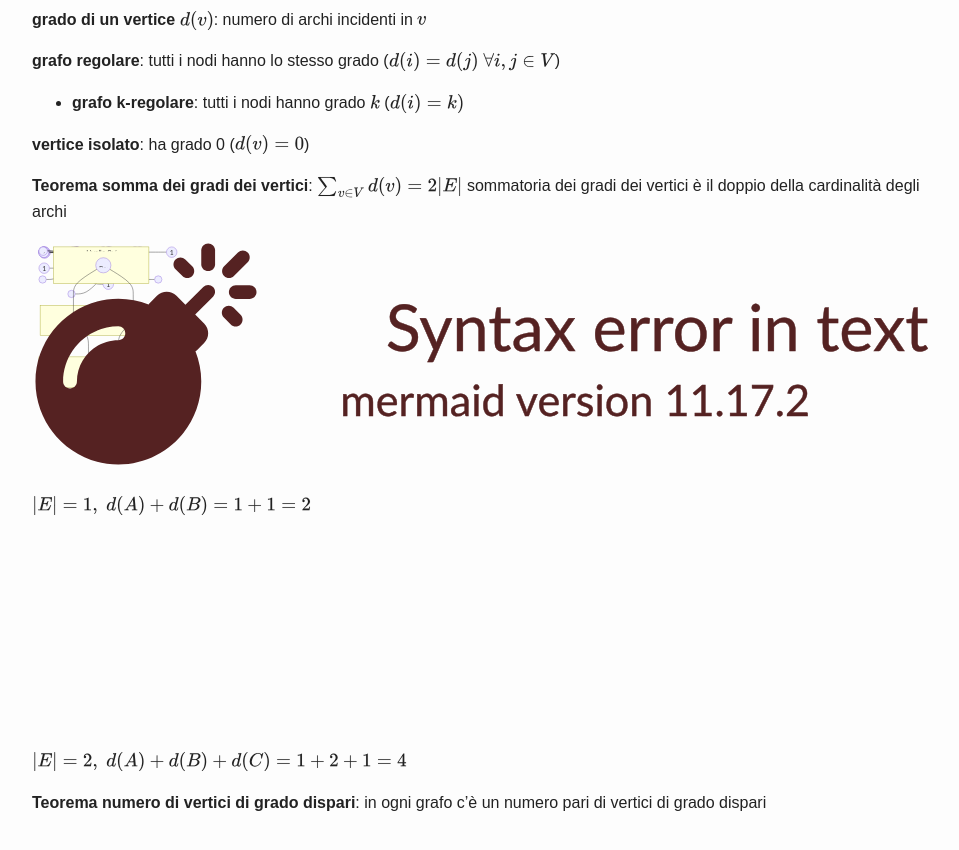
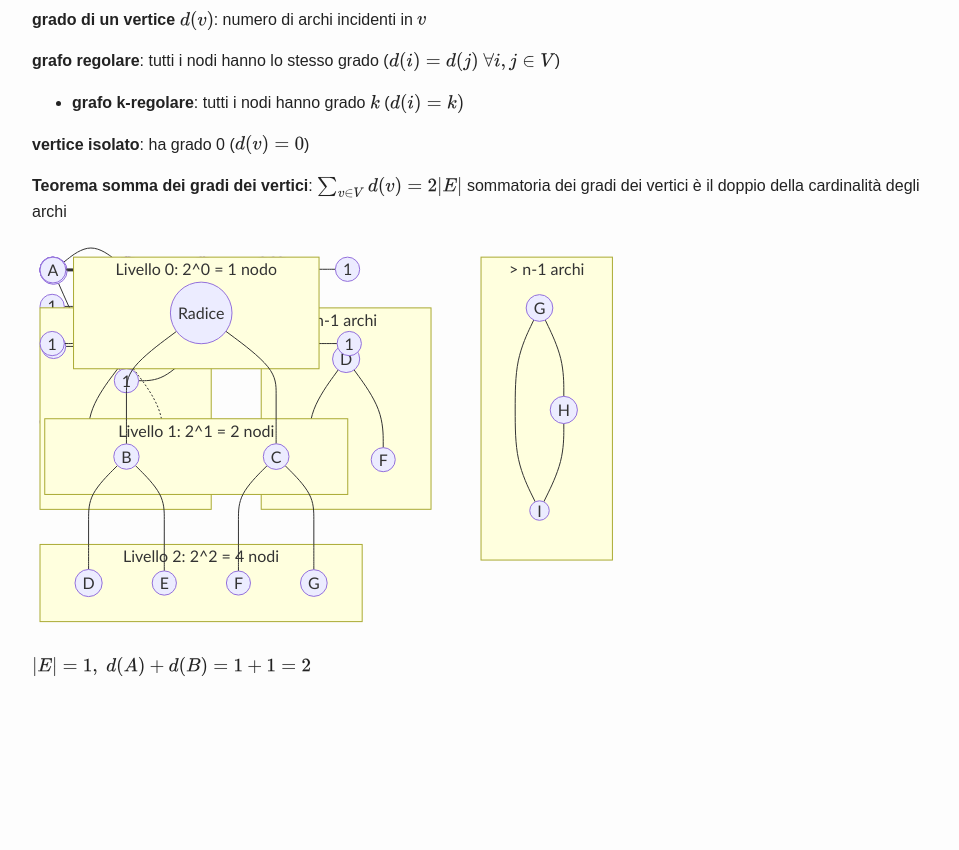
Before and after one commit to comarandr/comarandr.github.io, a Jekyll site: the page built from MatematicaDiscreta.md, in a window 1280 px wide and 900 px high, scrolled down 9475 px. Shown: the top 850 px of the window, without its empty margins (158-1117 px from the left). Built offline with Jekyll 4.4.1, drawn with Linux system fonts in a browser that asks for light colours; some of the changed lines change nothing that is shown.

Commit message:
finiti grafici

````diff
--- a/MatematicaDiscreta.md
+++ b/MatematicaDiscreta.md
@@ -511,6 +511,16 @@
 
 **grafo bipartito completo**: $ ij \in E \quad \forall V_1\ e \forall j \in V_2$
 
+```mermaid
+graph LR
+    A((A)) --- D((D))
+    A((A)) --- E((E))
+    B((B)) --- D((D))
+    B((B)) --- E((E))
+    C((C)) --- D((D))
+    C((C)) --- E((E))
+```
+
 **Teorema**: $ G = (V, E)$ con $ n \geq 3$ vertici. Se $ d(v) + d(w) \geq n\quad \forall v,w \in V $ allora è hamiltoniano
 
 **Corollario**: $ \forall v \in V \quad d(v) \geq \frac{n}{2} \implies G \text{ è hamiltoniano}$
@@ -558,9 +568,9 @@
 ```mermaid
 graph LR
 
-subgraph G1["<n-1 archi"]
+subgraph G1["< n-1 archi"]
     A((A)) --- B((B))
-    A((A))) -.-> C((C))
+    A((A)) -.- C((C))
 end
 
 subgraph G2["n-1 archi"]
@@ -591,7 +601,22 @@
 
 **albero di diametro massimo**: cammino lineare
 
+```mermaid
+graph LR
+    A((A)) --- B((B))
+    B((B)) --- C((C))
+    C((C)) --- D((D))
+```
+
 **albero di diametro minimo**: albero a stella (un solo nodo interno)
+
+```mermaid
+graph LR
+    A((A)) --- B((B))
+    A((A)) --- C((C))
+    D((D)) --- A((A))
+    E((E)) --- A((A))
+```
 
 **albero di supporto**: $ T = (V, E_T)$ dati i vertici di un grafo e **alcuni** archi appartenti a $ E$, la rimozione di un arco sconnette $ T$
 
````
